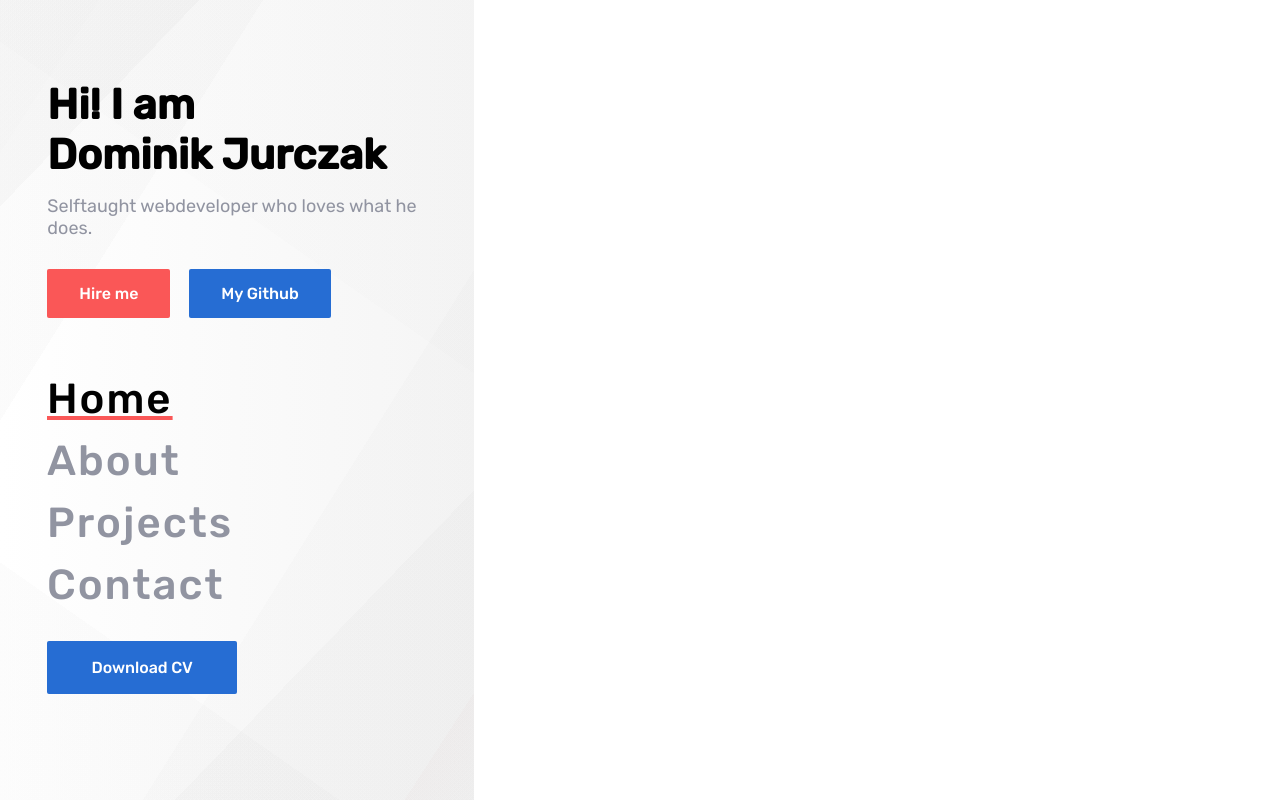
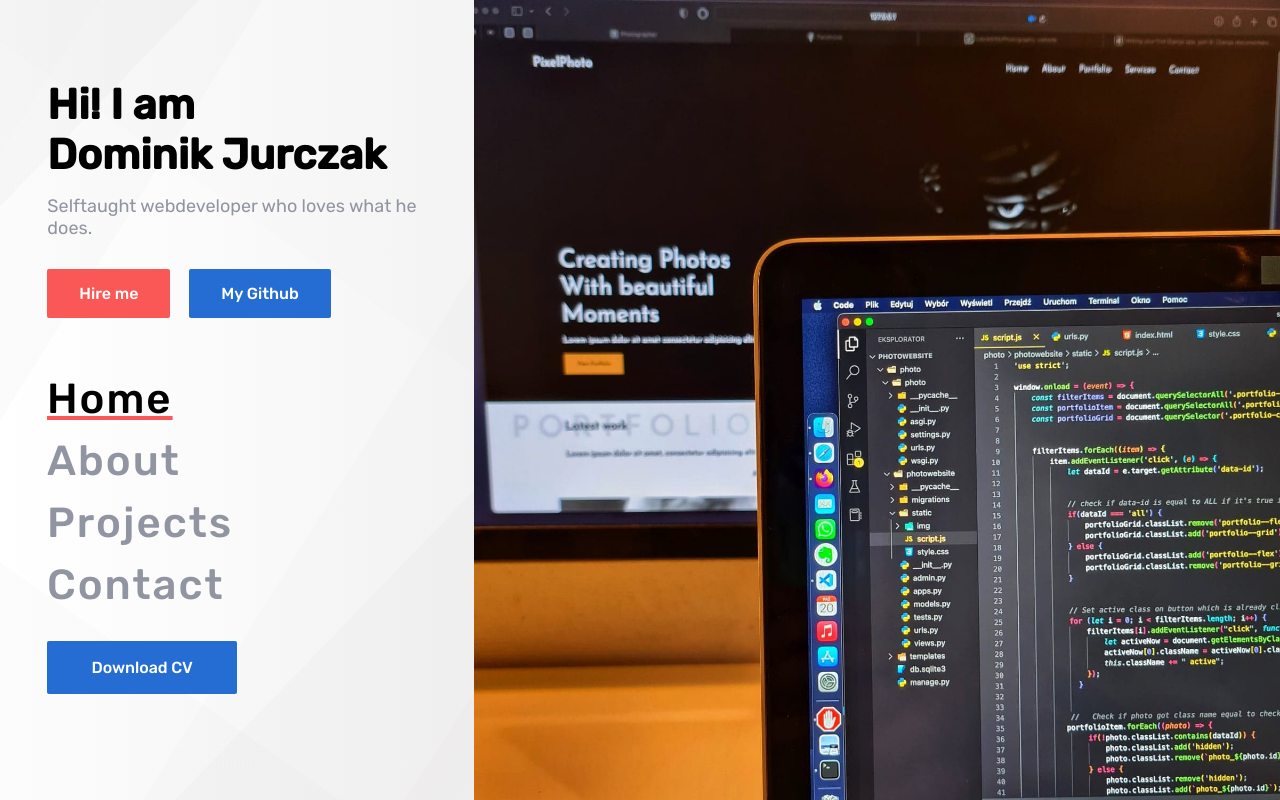
Before and after one commit to ludzik940/DominikJurczak, a plain HTML site: page index.html in a window 1280 px wide. Drawn offline with Linux system fonts and the light colour scheme; the site is published under a folder, as on GitHub Pages, so addresses that start at the root find nothing; files whose address does not match are found by name.

Commit message:
Update style.css

```diff
--- a/style.css
+++ b/style.css
@@ -302,7 +302,7 @@ main {
 /* ! HOME CONTENT !!!!###### */
 
 .home--content {
-    background-image: url('/img/bg.jpg');
+    background-image: url('img/bg.jpg');
     background-size: cover;
     background-repeat: no-repeat;
     height: 100vh;
```
